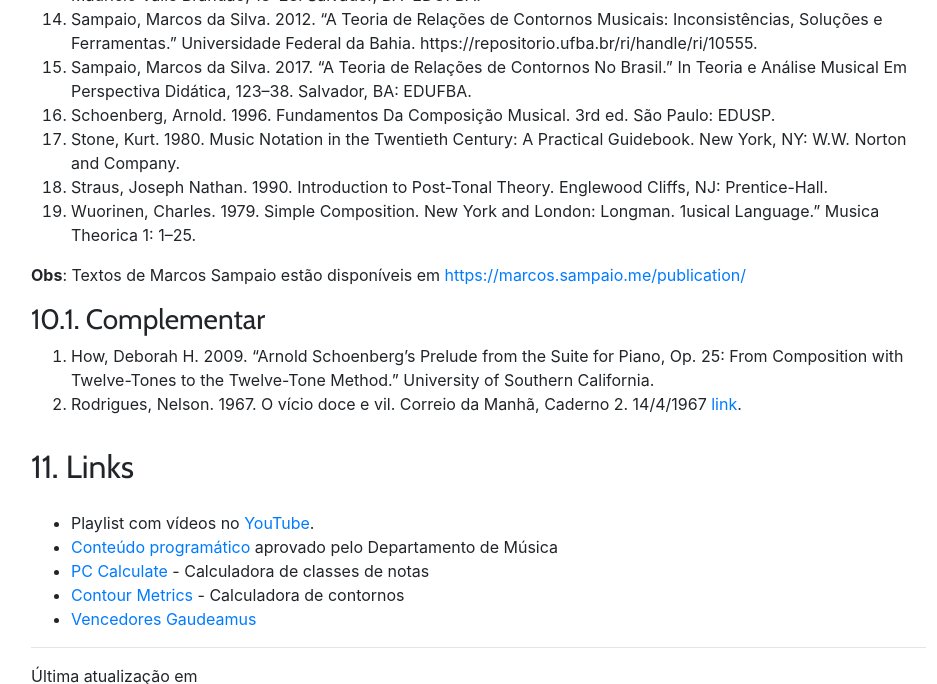
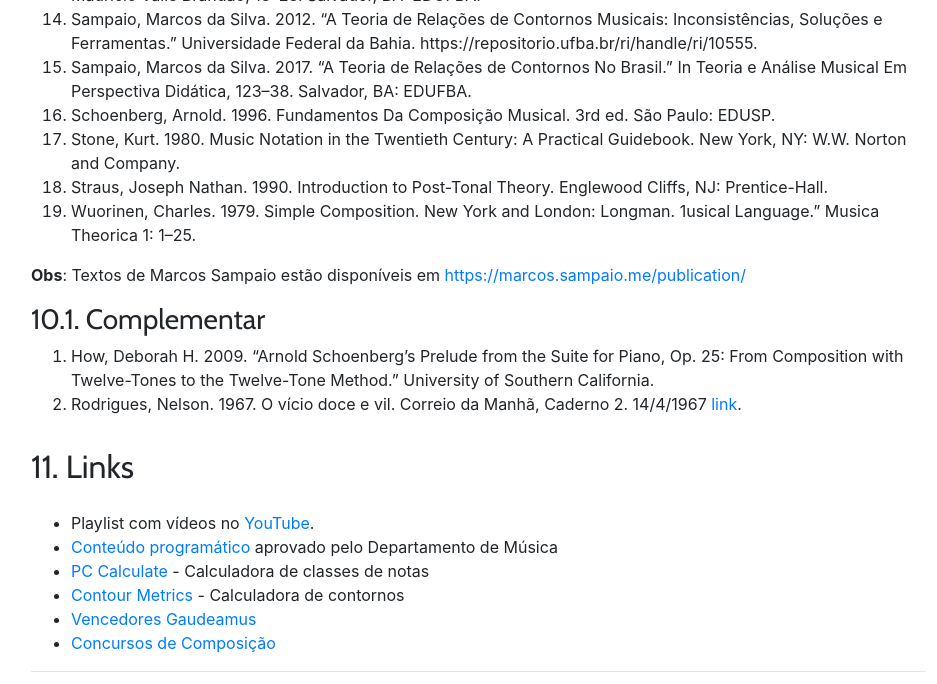
Before and after one commit to kroger/genosmus, a Jekyll site: the page built from _marcos/musb15.md, in a window 1280 px wide and 900 px high, scrolled down 6290 px, cut to the strip 0-684 px from the top of the window. Shown: the whole strip, without its empty margins (69-1006 px from the left). Built offline with Jekyll 4.4.1, drawn with Linux system fonts in a browser that asks for light colours; nearby versions of some CDN libraries; the table of contents is made by our own code.

Commit message:
Notas diárias

```diff
--- a/_marcos/musb15.md
+++ b/_marcos/musb15.md
@@ -247,6 +247,7 @@ analisada em conjunto durante as aulas:
 - [PC Calculate](http://www.mta.ca/pc-set/calculator/pc_calculate.html) -  Calculadora de classes de notas
 - [Contour Metrics](https://contour.sampaio.me) - Calculadora de  contornos
 - [Vencedores Gaudeamus](https://gaudeamus.nl/en/winners-of-the-gaudeamus-award/)
+- [Concursos de Composição](https://www.musicalchairs.info/composer/competitions)
 
 <hr>
 
```
